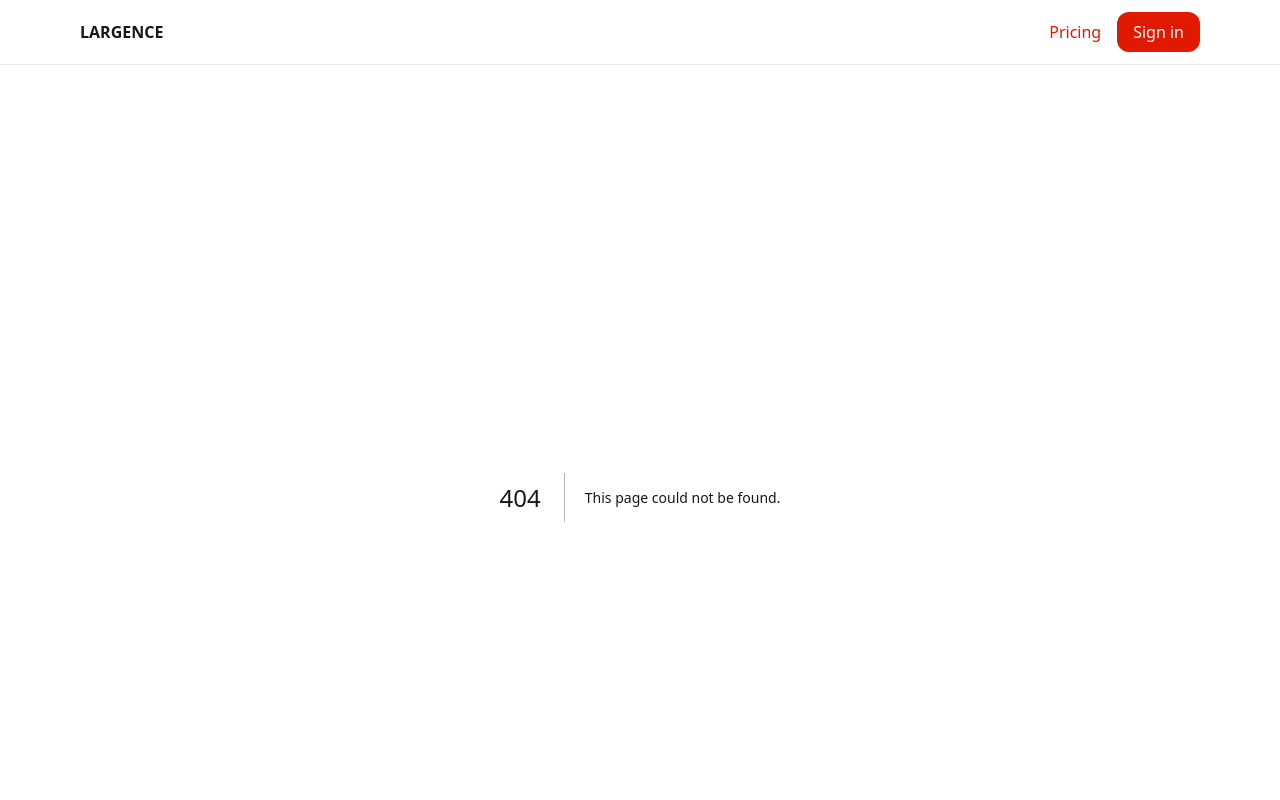
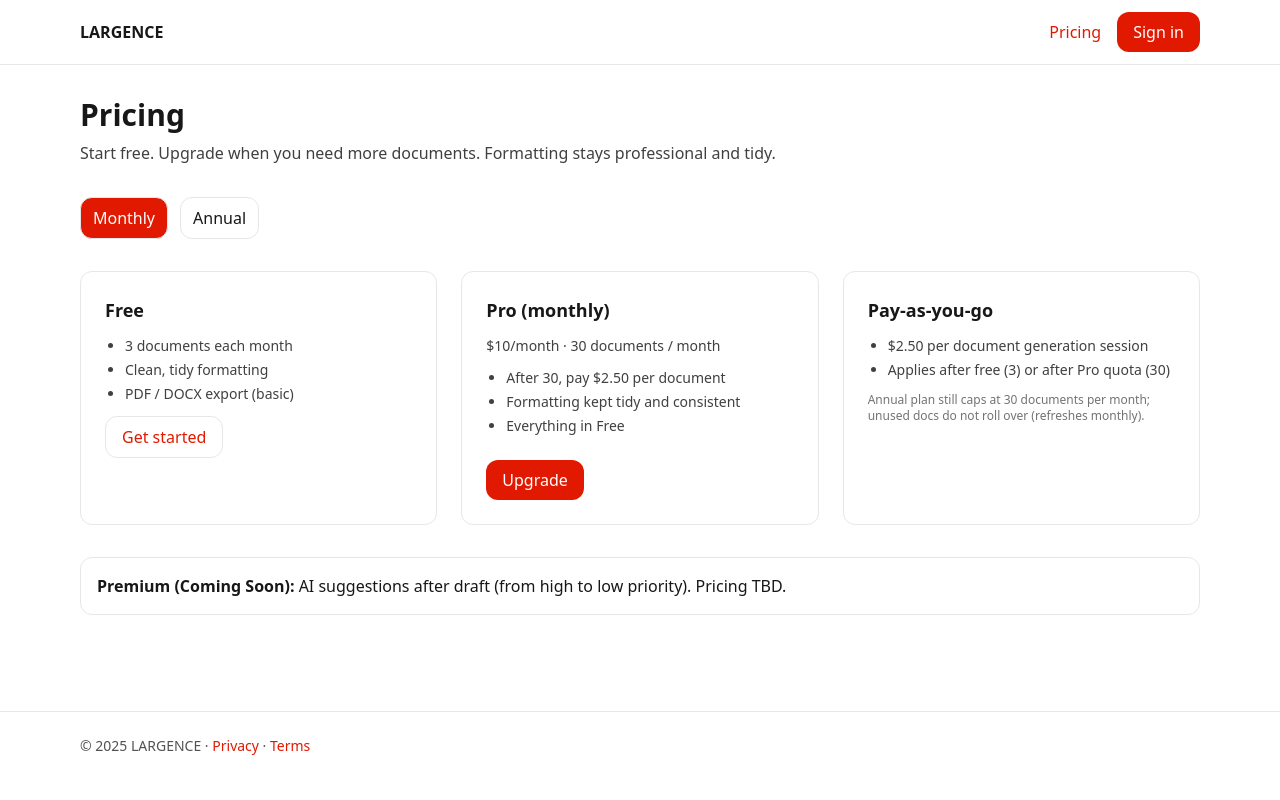
Before and after one commit to Lightcomputerstechnology/largence-tech, a Next.js app: page /pricing in a window 1280 px wide. Before the commit this address had no page. Shown: the top 800 px of the page. Built offline with nearby package versions, Linux system fonts and the light colour scheme.

Commit message:
Create page.tsx

```diff
--- /dev/null
+++ b/src/app/pricing/page.tsx
@@ -0,0 +1,79 @@
+'use client';
+import { useState } from "react";
+
+export default function Pricing() {
+  const [plan, setPlan] = useState<"monthly" | "annual">("monthly");
+
+  return (
+    <div className="space-y-8">
+      <header className="space-y-2">
+        <h1 className="text-3xl font-bold">Pricing</h1>
+        <p className="text-neutral-700">
+          Start free. Upgrade when you need more documents. Formatting stays professional and tidy.
+        </p>
+      </header>
+
+      <div className="flex items-center gap-3">
+        <button
+          className={`rounded-xl border px-3 py-2 ${plan==='monthly' ? 'bg-[var(--primary)] text-white' : ''}`}
+          onClick={() => setPlan('monthly')}
+        >
+          Monthly
+        </button>
+        <button
+          className={`rounded-xl border px-3 py-2 ${plan==='annual' ? 'bg-[var(--primary)] text-white' : ''}`}
+          onClick={() => setPlan('annual')}
+        >
+          Annual
+        </button>
+      </div>
+
+      <div className="grid gap-6 md:grid-cols-3">
+        {/* Free */}
+        <div className="rounded-xl border p-6 space-y-3">
+          <h3 className="font-semibold text-lg">Free</h3>
+          <ul className="text-sm text-neutral-700 list-disc pl-5 space-y-1">
+            <li>3 documents each month</li>
+            <li>Clean, tidy formatting</li>
+            <li>PDF / DOCX export (basic)</li>
+          </ul>
+          <a className="inline-block mt-3 rounded-xl border px-4 py-2" href="/sign-up">Get started</a>
+        </div>
+
+        {/* Pro */}
+        <div className="rounded-xl border p-6 space-y-3">
+          <h3 className="font-semibold text-lg">Pro ({plan})</h3>
+          <p className="text-sm text-neutral-700">
+            {plan === 'monthly' ? "$10/month · 30 documents / month" : "$100/year · 30 documents / month"}
+          </p>
+          <ul className="text-sm text-neutral-700 list-disc pl-5 space-y-1">
+            <li>After 30, pay $2.50 per document</li>
+            <li>Formatting kept tidy and consistent</li>
+            <li>Everything in Free</li>
+          </ul>
+          {/* Stripe hookup comes later; button exists now */}
+          <form method="POST" action="/api/stripe/create-checkout-session">
+            <input type="hidden" name="plan" value={plan} />
+            <button className="mt-3 rounded-xl bg-[var(--primary)] text-white px-4 py-2">Upgrade</button>
+          </form>
+        </div>
+
+        {/* Pay-as-you-go note */}
+        <div className="rounded-xl border p-6 space-y-3">
+          <h3 className="font-semibold text-lg">Pay-as-you-go</h3>
+          <ul className="text-sm text-neutral-700 list-disc pl-5 space-y-1">
+            <li>$2.50 per document generation session</li>
+            <li>Applies after free (3) or after Pro quota (30)</li>
+          </ul>
+          <p className="text-xs text-neutral-500">
+            Annual plan still caps at 30 documents per month; unused docs do not roll over (refreshes monthly).
+          </p>
+        </div>
+      </div>
+
+      <div className="rounded-xl border p-4 bg-[var(--ring)]/60">
+        <strong>Premium (Coming Soon):</strong> AI suggestions after draft (from high to low priority). Pricing TBD.
+      </div>
+    </div>
+  );
+            }
```
